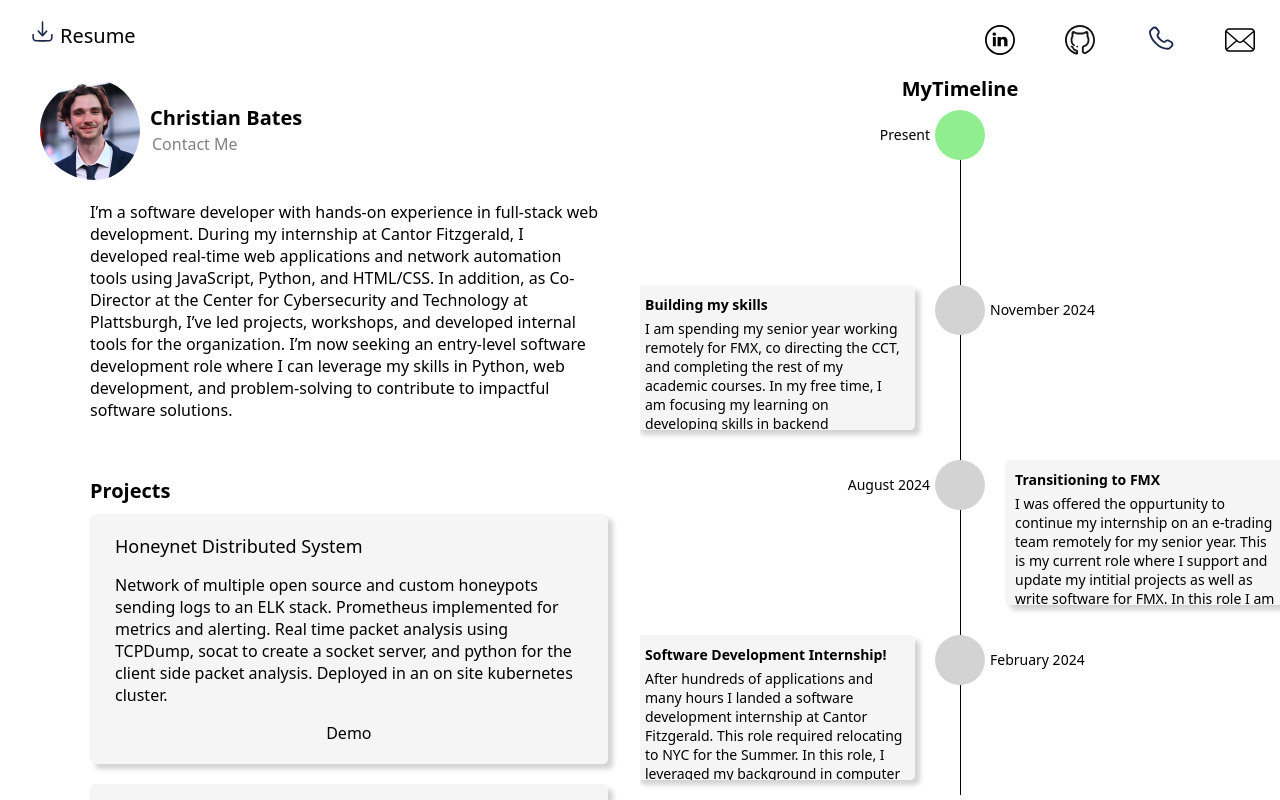
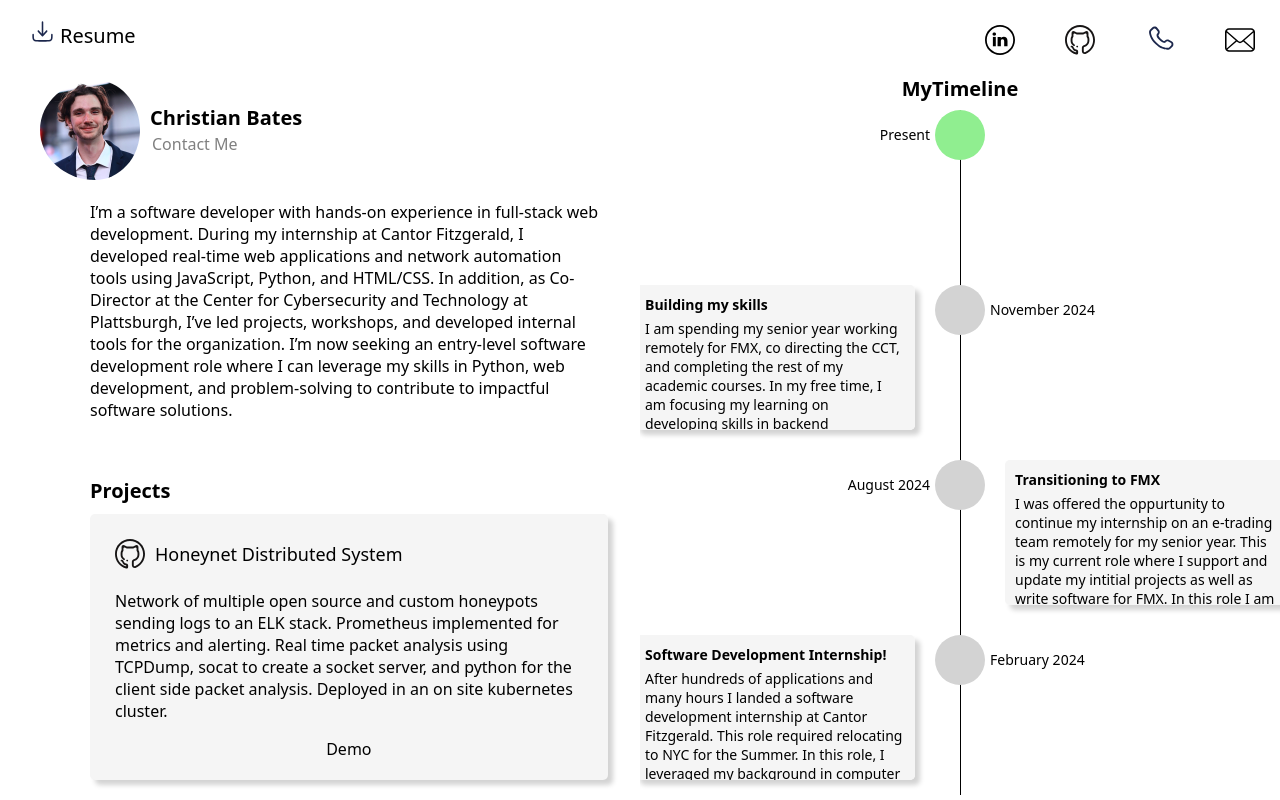
Before and after one commit to cjbates02/Personal-Website, a React (Create React App) app in the folder frontend/: page / in a window 1280 px wide. Built offline with nearby package versions, Linux system fonts and the light colour scheme.

Commit message:
added demo link for secure scape project, added personal website to projects, added github icon to project titles

```diff
--- a/frontend/src/App.js
+++ b/frontend/src/App.js
@@ -93,8 +93,15 @@ const projects = [
     title: "SecureScape",
     desc: "Desktop application built with Electron JS and a python backend that is designed to be your everyday users network companion. This tool scans all of the endpoints on your network and checks for open ports, generates a node graph network diagram with all the devices on your network, and scans the web for the latest CVE’s.",
     gitHubLink: "https://github.com/cjbates02/SecureScape",
-    demoLink: "",
+    demoLink: "https://drive.google.com/file/d/1xPl6gqAheWzK__Y9kpz_A8u6aQsTp6Sg/view?usp=sharing",
   },
+  {
+    key: 2,
+    title: "Personal Website",
+    desc: "I developed and deployed this website from scratch. It is written with a react frontend and a flask backend. This website is designed to showcase my skills as efficiently as possible. Additionally I wanted to make it easy for potential employers to get in touch, so I implemented an SMTP client on the backend so users can send messages to me through the contact me section. I deployed this website onto an ubuntu VM with NGNIX and the deployments are automated with bash script enabling me to push changes in about 30 seconds.",
+    gitHubLink: "https://github.com/cjbates02/SecureScape",
+    demoLink: null,
+  }
 ];
 
 function App() {
--- a/frontend/src/components/Project.jsx
+++ b/frontend/src/components/Project.jsx
@@ -1,9 +1,16 @@
+import IconGitHub from "../assets/icons/github.svg";
+
 export default function Project({ title, desc, gitHubLink, demoLink }) {
     return (
         <div className="project-container">
-            <a href={gitHubLink} title="Source Code Link"><span className="project-title">{title}</span></a>
+            <a href={gitHubLink} title="Source Code Link" className="project-title-container">
+                <img alt="Git Hub" className="icon project-git-hub" src={IconGitHub}></img>
+                <span className="project-title">{title}</span>
+            </a>
             <p className="project-desc">{desc}</p>
-            <div className="demo-container"><a href={demoLink} title="Demo Link"><span className="project-demo">Demo</span></a></div>
+            <div className="demo-container">
+                {demoLink ? (<a href={demoLink} title="Demo Link"><span className="project-demo">Demo</span></a>) : (<span></span>)}
+            </div>
         </div>
     )
 }
--- a/frontend/src/style.css
+++ b/frontend/src/style.css
@@ -300,16 +300,25 @@ a {
   font-weight: 500;
   border-radius: 5px;
   padding: 5px;
+  align-content: center;
 }
 
-.project-title:hover {
+.project-title-container:hover {
   font-weight: 600;
-  background-color: hsl(0, 0%, 90%);
 }
 
 .projects-content-container {
   padding-top: 10px;
   width: 95%;
+}
+
+.project-git-hub {
+
+}
+
+.project-title-container {
+  display: flex;
+  border-radius: 5px;
 }
 
 .project-container {
```
Also changed, not shown: frontend/src/components/Navbar.jsx (+6 -6 lines), 11 other files (tests, documents, lock files or other folders).
